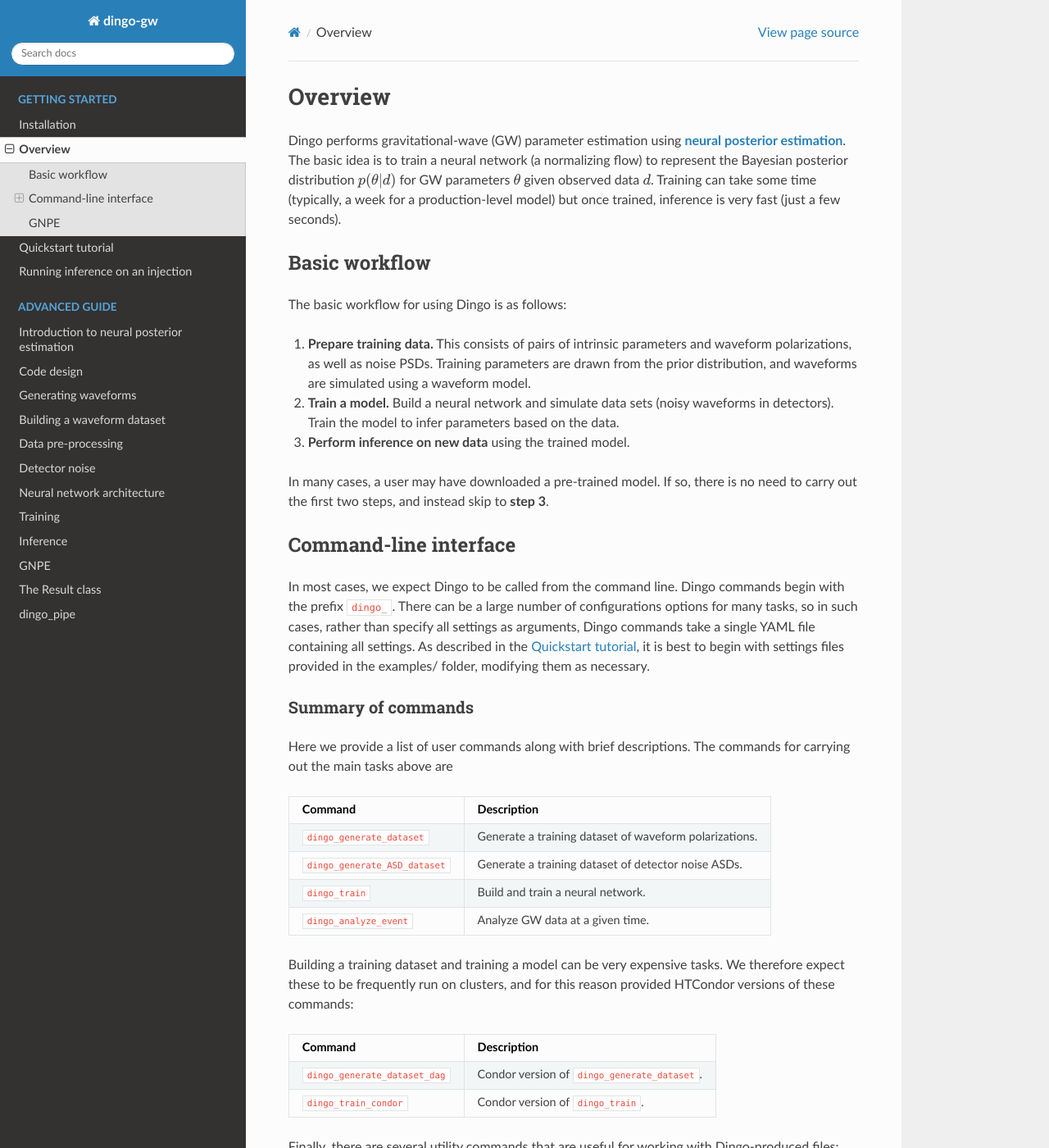
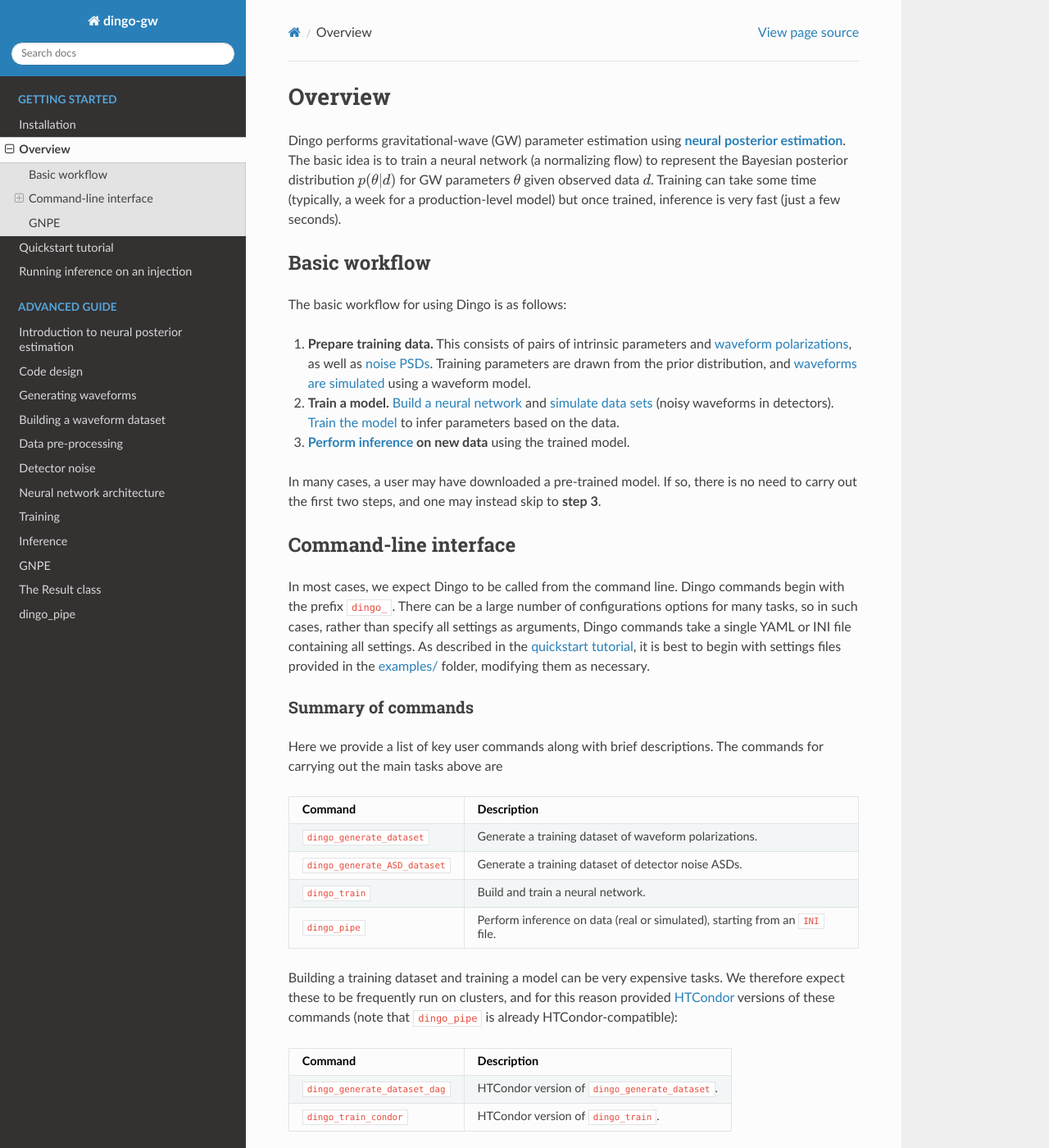
Before and after one commit to dingo-gw/dingo, a Sphinx documentation site: the page built from docs/source/overview.md, in a window 1280 px wide and 1400 px high. Shown: the whole window at 82% size. Built offline with Sphinx 7.4.7 and the Read the Docs theme 2.0.0, drawn with Linux system fonts in a browser that asks for light colours; pages that are not in the unit, such as notebooks, are missing from menus; some of the changed text lies outside the part shown.

Commit message:
Update overview.md

````diff
--- a/docs/source/overview.md
+++ b/docs/source/overview.md
@@ -6,19 +6,19 @@
 
 The basic workflow for using Dingo is as follows:
 
-1. **Prepare training data.** This consists of pairs of intrinsic parameters and waveform polarizations, as well as noise PSDs. Training parameters are drawn from the prior distribution, and waveforms are simulated using a waveform model.
-2. **Train a model.** Build a neural network and simulate data sets (noisy waveforms in detectors). Train the model to infer parameters based on the data.
-3. **Perform inference on new data** using the trained model.
+1. **Prepare training data.** This consists of pairs of intrinsic parameters and [waveform polarizations](waveform_dataset.ipynb), as well as [noise PSDs](noise_dataset.ipynb). Training parameters are drawn from the prior distribution, and [waveforms are simulated](generating_waveforms.ipynb) using a waveform model.
+2. **Train a model.** [Build a neural network](network_architecture.ipynb) and [simulate data sets](training_transforms.ipynb) (noisy waveforms in detectors). [Train the model](training.md) to infer parameters based on the data.
+3. **[Perform inference](dingo_pipe.md) on new data** using the trained model.
 
-In many cases, a user may have downloaded a pre-trained model. If so, there is no need to carry out the first two steps, and instead skip to **step 3**.
+In many cases, a user may have downloaded a pre-trained model. If so, there is no need to carry out the first two steps, and one may instead skip to **step 3**.
 
 ## Command-line interface
 
-In most cases, we expect Dingo to be called from the command line. Dingo commands begin with the prefix `dingo_`. There can be a large number of configurations options for many tasks, so in such cases, rather than specify all settings as arguments, Dingo commands take a single YAML file containing all settings. As described in the [](quickstart.md), it is best to begin with settings files provided in the examples/ folder, modifying them as necessary.
+In most cases, we expect Dingo to be called from the command line. Dingo commands begin with the prefix `dingo_`. There can be a large number of configurations options for many tasks, so in such cases, rather than specify all settings as arguments, Dingo commands take a single YAML or INI file containing all settings. As described in the [quickstart tutorial](quickstart.md), it is best to begin with settings files provided in the [examples/](https://github.com/dingo-gw/dingo/tree/main/examples) folder, modifying them as necessary.
 
 ### Summary of commands
 
-Here we provide a list of user commands along with brief descriptions. The commands for carrying out the main tasks above are
+Here we provide a list of key user commands along with brief descriptions. The commands for carrying out the main tasks above are
 
 ```{table}
 
@@ -27,17 +27,17 @@
 |`dingo_generate_dataset`| Generate a training dataset of waveform polarizations. |
 |`dingo_generate_ASD_dataset`| Generate a training dataset of detector noise ASDs. |
 |`dingo_train`| Build and train a neural network. |
-|`dingo_analyze_event`| Analyze GW data at a given time. |
+|`dingo_pipe`| Perform inference on data (real or simulated), starting from an `INI` file. |
 ```
 
-Building a training dataset and training a model can be very expensive tasks. We therefore expect these to be frequently run on clusters, and for this reason provided HTCondor versions of these commands:
+Building a training dataset and training a model can be very expensive tasks. We therefore expect these to be frequently run on clusters, and for this reason provided [HTCondor](https://htcondor.readthedocs.io/en/latest/) versions of these commands (note that `dingo_pipe` is already HTCondor-compatible):
 
 ```{table}
 
 | Command | Description |
 |---|---|
-|`dingo_generate_dataset_dag`| Condor version of `dingo_generate_dataset`. |
-|`dingo_train_condor`| Condor version of `dingo_train`. |
+|`dingo_generate_dataset_dag`| HTCondor version of `dingo_generate_dataset`. |
+|`dingo_train_condor`| HTCondor version of `dingo_train`. |
 ```
 
 Finally, there are several utility commands that are useful for working with Dingo-produced files:
@@ -52,12 +52,12 @@
 
 ```{hint}
 
-The `dingo_ls` command is very useful for inspecting Dingo files. It will print all settings that wen in to producing the file, as well as some derived quantities.
+The `dingo_ls` command is very useful for inspecting Dingo files. It will print all settings that went in to producing the file, as well as some derived quantities.
 ```
 
 ### File types
 
-As noted above, most Dingo commands take a YAML file to specify configuration options. When run, these commands generate data, which is usually stored in HDF5 files. One exception is when training a neural network. This saves the network weights using the PyTorch `.pt` format.
+As noted above, most Dingo commands take a YAML file to specify configuration options (except for `dingo_pipe`, which uses an INI file, as is standard for LVK parameter estimation). When run, these commands generate data, which is usually stored in HDF5 files. One exception is when training a neural network. This saves the network weights using the PyTorch `.pt` format.
 
 ```{important}
 
@@ -67,4 +67,4 @@
 
 ## GNPE
 
-A slightly more complicated workflow occurs when using [](gnpe.md). GNPE is an algorithm that combines physical symmetries with Gibbs sampling to significantly improve results. When using GNPE, however, it is necessary to train **two networks**---one main (conditional) network that will be repeatedly sampled during Gibbs sampling and one smaller network used to initialize the Gibbs sampler. At inference time, `dingo_analyze_event` must be pointed to **both** of these networks. See the section on GNPE [](gnpe.md#usage) for further details.
+A slightly more complicated workflow occurs when using [](gnpe.md). GNPE is an algorithm that combines physical symmetries with Gibbs sampling to significantly improve results. When using GNPE, however, it is necessary to train **two networks**---one main (conditional) network that will be repeatedly sampled during Gibbs sampling and one smaller network used to initialize the Gibbs sampler. At inference time, `dingo_pipe` must be pointed to **both** of these networks. See the section on [GNPE usage](gnpe.md#usage) for further details.
````
